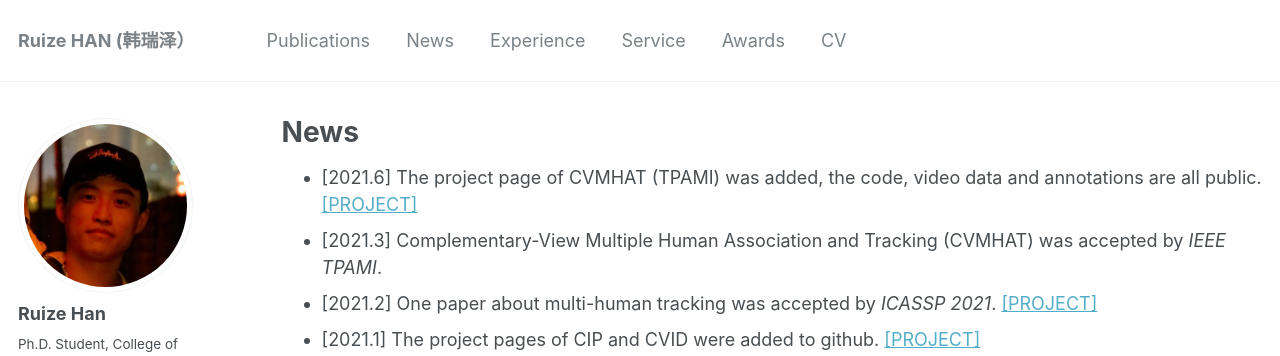
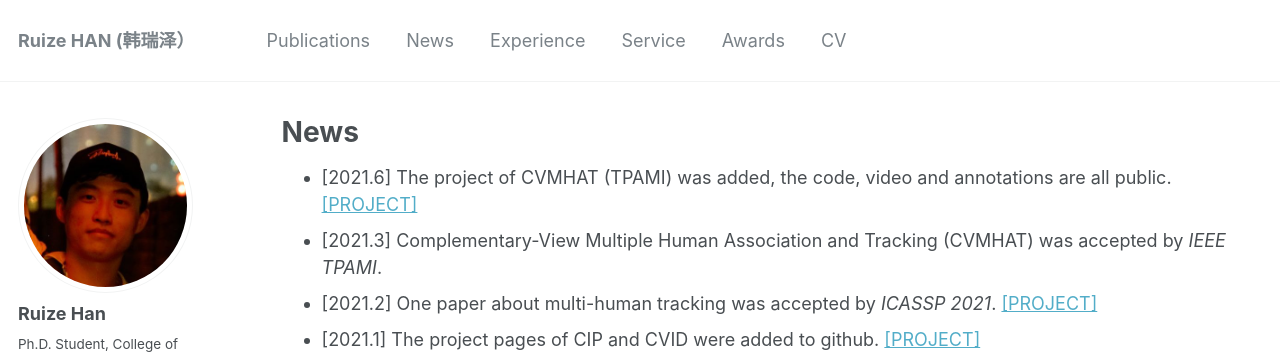
Before and after one commit to RuizeHan/RuizeHan.github.io, a Jekyll site: the page built from _pages/news.md, in a window 1280 px wide and 1037 px high. Shown: the top 356 px of the window. Built offline with Jekyll 4.4.1, drawn with Linux system fonts in a browser that asks for light colours; some web fonts are replaced.

Commit message:
Update news.md

```diff
--- a/_pages/news.md
+++ b/_pages/news.md
@@ -8,7 +8,7 @@ redirect_from:
 ---
 
 {% include base_path %}
-* [2021.6] The project page of CVMHAT (TPAMI) was added, the code, video data and annotations are all public. [[PROJECT]](https://github.com/RuizeHan/CVMHAT)
+* [2021.6] The project of CVMHAT (TPAMI) was added, the code, video and annotations are all public. [[PROJECT]](https://github.com/RuizeHan/CVMHAT)
 * [2021.3] Complementary-View Multiple Human Association and Tracking (CVMHAT) was accepted by _IEEE TPAMI_.
 * [2021.2] One paper about multi-human tracking was accepted by _ICASSP 2021_. [[PROJECT]](https://github.com/github19970909/NSMHT)
 * [2021.1] The project pages of CIP and CVID were added to github. [[PROJECT]](https://github.com/RuizeHan)
```
